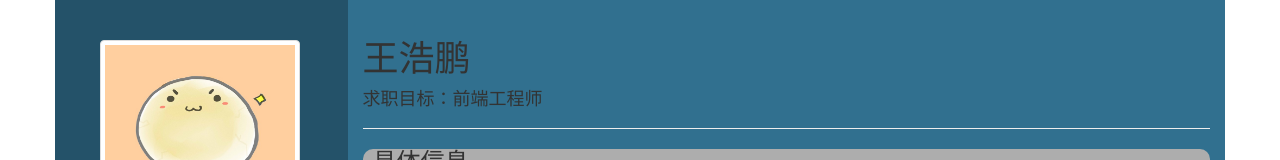
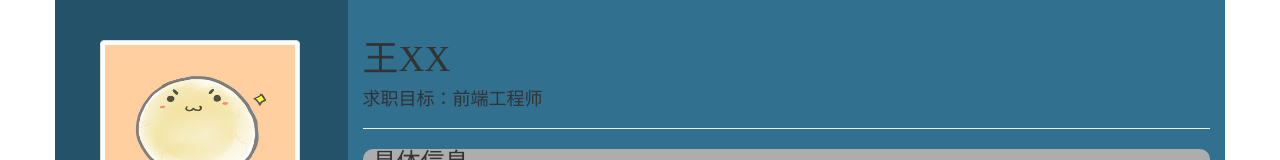
Before and after one commit to youyoufangshou/personalfiles, a plain HTML site: page index.html in a window 1280 px wide. Shown: the top 160 px of the page. Drawn offline with Linux system fonts and the light colour scheme.

Commit message:
Update index.html

```diff
--- a/index.html
+++ b/index.html
@@ -53,7 +53,7 @@
 			</div>
 			<div class="col-md-9 right">
 				<header class="page-header">
-					<h1>王浩鹏</h1>
+					<h1>王XX</h1>
 					<h4>求职目标：前端工程师</h4>
 				</header>
 				<div class="myselfme">
```
